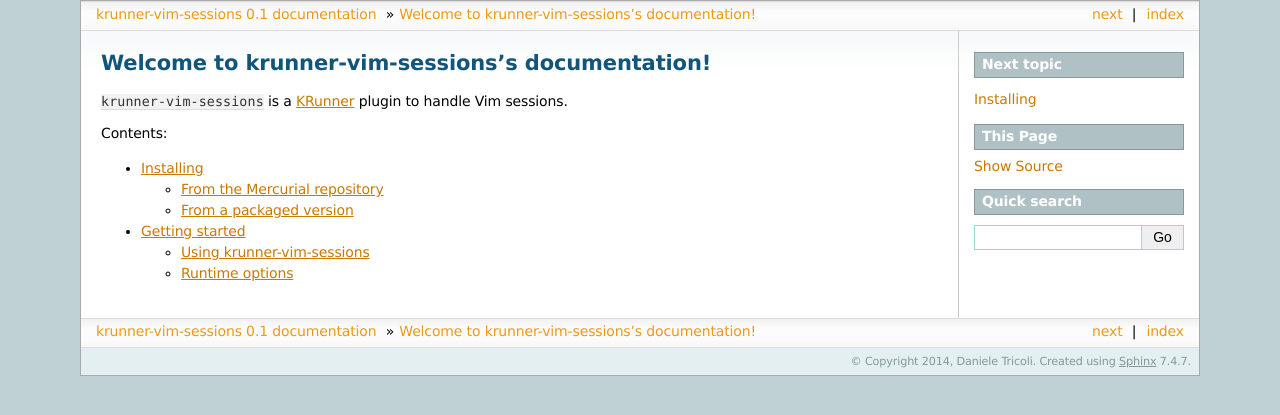
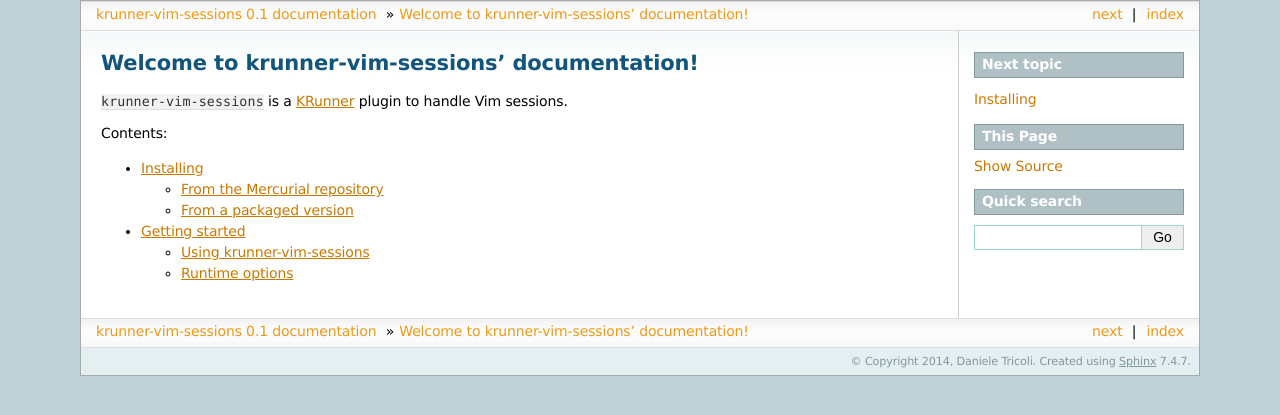
Before and after one commit to eriol/krunner-vim-sessions, a Sphinx documentation site: the page built from docs/index.rst, in a window 1280 px wide. Shown: the top 415 px of the page. Built offline with Sphinx 7.4.7, drawn with Linux system fonts in a browser that asks for light colours.

Commit message:
Fixed title

```diff
--- a/docs/index.rst
+++ b/docs/index.rst
@@ -3,8 +3,8 @@
    You can adapt this file completely to your liking, but it should at least
    contain the root `toctree` directive.
 
-Welcome to krunner-vim-sessions's documentation!
-================================================
+Welcome to krunner-vim-sessions' documentation!
+===============================================
 
 ``krunner-vim-sessions`` is a `KRunner`_ plugin to handle Vim sessions.
 
```
